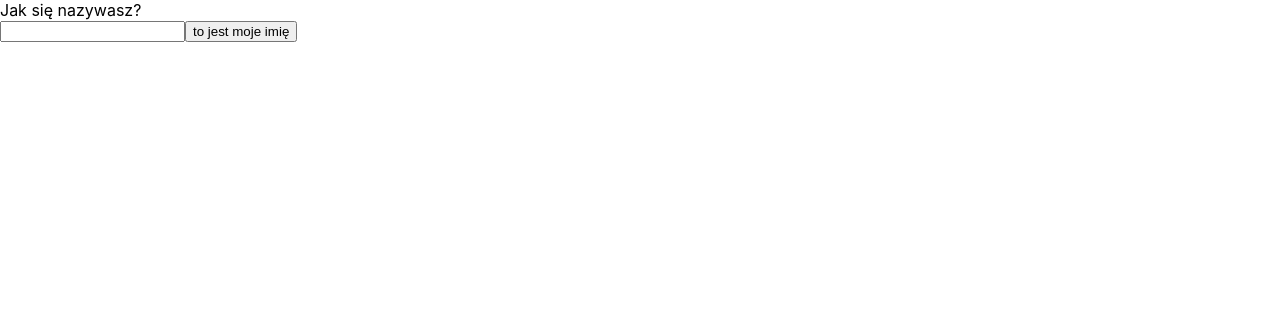
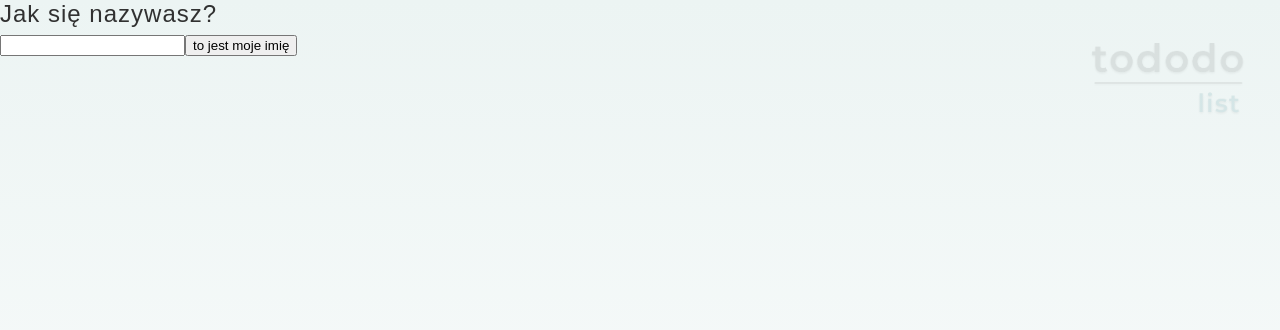
Before and after one commit to klaudiakrupa/tododolist, a React (Create React App) app: page / in a window 1280 px wide. Shown: the top 330 px of the page. Built offline with nearby package versions, Linux system fonts and the light colour scheme.

Commit message:
Added styles

```diff
--- a/src/components/App/App.jsx
+++ b/src/components/App/App.jsx
@@ -11,6 +11,8 @@ import HomePage from "../HomePage";
 import PlanPage from "../PlanPage";
 import NewTaskPage from "../NewTaskPage";
 
+import components from "./styles";
+
 const combinedReducers = combineReducers({
   homePageState,
   newTaskPageState,
@@ -19,10 +21,12 @@ const combinedReducers = combineReducers({
 const store = createStore(combinedReducers);
 
 const App = () => {
+  const { Logo, Main } = components;
   return (
     <Provider store={store}>
       <Router>
-        <div>
+        <Main>
+          <Logo src="/tododo-logo.png" />
           <Switch>
             <Route exact path="/">
               <HomePage />
@@ -34,7 +38,7 @@ const App = () => {
               <NewTaskPage />
             </Route>
           </Switch>
-        </div>
+        </Main>
       </Router>
     </Provider>
   );
--- /dev/null
+++ b/src/components/App/styles.js
@@ -0,0 +1,24 @@
+import styled from "styled-components";
+
+export default {
+  Logo: styled.img`
+    width: 10rem;
+    position: absolute;
+    top: 2rem;
+    right: 2rem;
+    opacity: 0.5;
+  `,
+  Main: styled.div`
+    background: rgb(236, 244, 243);
+    background: linear-gradient(
+      180deg,
+      rgba(236, 244, 243, 1) 0%,
+      rgba(255, 255, 255, 1) 100%
+    );
+    width: 100%;
+    height: 100%;
+    font-family: "Montserrat", sans-serif;
+    letter-spacing: 1px;
+    color: #313131;
+  `,
+};
--- a/src/components/HomePage/TasksListItem.jsx
+++ /dev/null
@@ -1,35 +0,0 @@
-import React from "react";
-import PropTypes from "prop-types";
-import { useDispatch } from "react-redux";
-import { TOGGLE_TASK, DELETE_TASK } from "../../store/actionTypes";
-
-const TasksListItem = (props) => {
-  const { name, date, time, labels, taskId, isChecked } = props.task;
-  const dispatch = useDispatch();
-
-  const onCheckToggle = () => dispatch({ type: TOGGLE_TASK, payload: taskId });
-
-  const onDeleteClicked = () =>
-    dispatch({ type: DELETE_TASK, payload: taskId });
-
-  return (
-    <div>
-      <div onClick={onCheckToggle}>ZROBIONE</div>
-      {isChecked && <div>brawo!</div>}
-      {`${name}, ${date}, ${time}, ${labels.map((x) => x.label).join()}`}
-      <div onClick={onDeleteClicked}>DELETE</div>
-    </div>
-  );
-};
-
-TasksListItem.propTypes = {
-  name: PropTypes.string.isRequired,
-  date: PropTypes.string.isRequired,
-  time: PropTypes.string.isRequired,
-  labels: PropTypes.array,
-};
-
-TasksListItem.defaultProps = {
-  labels: [],
-};
-export default TasksListItem;
--- a/src/components/HomePage/index.jsx
+++ b/src/components/HomePage/index.jsx
@@ -3,9 +3,20 @@ import { useHistory } from "react-router-dom";
 import { useDispatch, useSelector } from "react-redux";
 import { SET_USER_NAME } from "./actionTypes";
 
-import TasksList from "./TasksList";
+import TasksList from "../../shared/TaskList/TasksList";
+
+import components from "./styles";
 
 const HomePage = () => {
+  const {
+    WelcomeText,
+    Name,
+    Main,
+    MainWithoutUsername,
+    MainWithUsername,
+    Button,
+  } = components;
+
   const history = useHistory();
   const dispatch = useDispatch();
   const { userName } = useSelector((state) => state.homePageState);
@@ -14,28 +25,30 @@ const HomePage = () => {
   const onClickHandler = () =>
     dispatch({ type: SET_USER_NAME, payload: usernameInputValue });
   return (
-    <div>
+    <Main>
       {!userName && (
-        <div>
+        <MainWithoutUsername>
           <div>Jak się nazywasz?</div>
           <input onChange={(e) => setUsernameInputValue(e.target.value)} />
           <button onClick={onClickHandler}>to jest moje imię</button>
-        </div>
+        </MainWithoutUsername>
       )}
 
       {userName && (
-        <div>
-          <div>Dzień dobry, {userName}!</div>
+        <MainWithUsername>
+          <WelcomeText>
+            Dzień dobry, <Name>{userName}!</Name>
+          </WelcomeText>
           <TasksList currentDate={new Date()} />
-          <button onClick={() => history.push("plan")}>
+          <Button onClick={() => history.push("plan")}>
             zobacz plan na dziś
-          </button>
+          </Button>
           <button onClick={() => history.push("dodaj-zadanie")}>
             dodaj nowe zadanie
           </button>
-        </div>
+        </MainWithUsername>
       )}
-    </div>
+    </Main>
   );
 };
 
--- /dev/null
+++ b/src/components/HomePage/styles.js
@@ -0,0 +1,57 @@
+import styled from "styled-components";
+
+export default {
+  Main: styled.div`
+    font-family: "Montserrat", sans-serif;
+    font-size: 1.5em;
+
+    width: 100%;
+    height: 100%;
+    background: rgb(236, 244, 243);
+    background: linear-gradient(
+      180deg,
+      rgba(236, 244, 243, 1) 0%,
+      rgba(255, 255, 255, 1) 100%
+    );
+  `,
+
+  MainWithoutUsername: styled.div`
+    width: 100%;
+    height: 100%;
+  `,
+
+  MainWithUsername: styled.div`
+    width: 100%;
+    height: 100%;
+  `,
+
+  WelcomeText: styled.div`
+    font-weight: 100;
+    font-size: 2.5rem;
+  `,
+  Name: styled.div`
+    font-weight: 700;
+    color: #056674;
+  `,
+
+  Button: styled.button`
+    width: 90%;
+    height: 3rem;
+    border-radius: 0 0 1rem 1rem;
+    border: none;
+    background-color: #e9e9e9;
+    font-family: "Montserrat", sans-serif;
+    letter-spacing: 1px;
+    font-weight: 500;
+    color: #9c9c9c;
+    box-shadow: 0 3px 6px rgba(0, 0, 0, 0.16);
+    font-size: 1rem;
+    transition: all 0.3s;
+    cursor: pointer;
+
+    &:hover {
+      background-color: #056674;
+      color: #fff;
+    }
+  `,
+};
--- a/src/components/PlanPage/index.jsx
+++ b/src/components/PlanPage/index.jsx
@@ -3,7 +3,7 @@ import { useHistory } from "react-router-dom";
 import moment from "moment";
 import "moment/locale/pl";
 
-import TasksList from "../HomePage/TasksList";
+import TasksList from "../../shared/TaskList/TasksList";
 
 moment.locale("pl");
 
--- a/src/index.css
+++ b/src/index.css
@@ -1,13 +1,21 @@
-body {
+body,
+html {
   margin: 0;
-  font-family: -apple-system, BlinkMacSystemFont, 'Segoe UI', 'Roboto', 'Oxygen',
-    'Ubuntu', 'Cantarell', 'Fira Sans', 'Droid Sans', 'Helvetica Neue',
+  font-family: -apple-system, BlinkMacSystemFont, "Segoe UI", "Roboto", "Oxygen",
+    "Ubuntu", "Cantarell", "Fira Sans", "Droid Sans", "Helvetica Neue",
     sans-serif;
   -webkit-font-smoothing: antialiased;
   -moz-osx-font-smoothing: grayscale;
+
+  width: 100%;
+  height: 100%;
 }
 
+#root {
+  width: 100%;
+  height: 100%;
+}
 code {
-  font-family: source-code-pro, Menlo, Monaco, Consolas, 'Courier New',
+  font-family: source-code-pro, Menlo, Monaco, Consolas, "Courier New",
     monospace;
 }
--- a/src/components/HomePage/TasksList.jsx
+++ b/src/shared/TaskList/TasksList.jsx
@@ -1,7 +1,7 @@
 import React, { useEffect, useState } from "react";
 import { useDispatch, useSelector } from "react-redux";
 
-import TasksListItem from "./TasksListItem";
+import TasksListItem from "../TaskList/TasksListItem";
 
 const TasksList = ({ currentDate }) => {
   const { dailyTasks } = useSelector((state) => state.tasksState);
--- /dev/null
+++ b/src/shared/TaskList/TasksListItem/index.jsx
@@ -0,0 +1,50 @@
+import React from "react";
+import PropTypes from "prop-types";
+import { useDispatch } from "react-redux";
+import { TOGGLE_TASK, DELETE_TASK } from "../../../store/actionTypes";
+
+import components from "./styles";
+
+const TasksListItem = (props) => {
+  const {
+    TaskItem,
+    TimeBox,
+    TaskBox,
+    CheckBox,
+    Label,
+    TaskName,
+    DeleteIcon,
+  } = components;
+
+  const { name, time, labels, taskId, isChecked } = props.task;
+  const dispatch = useDispatch();
+
+  const onCheckToggle = () => dispatch({ type: TOGGLE_TASK, payload: taskId });
+
+  const onDeleteClicked = () =>
+    dispatch({ type: DELETE_TASK, payload: taskId });
+
+  return (
+    <TaskItem>
+      <TimeBox>{time}</TimeBox>
+      <TaskBox>
+        <CheckBox onClick={onCheckToggle} isChecked={isChecked} />
+        <Label>{labels.map((x) => x.label).join()}</Label>
+        <TaskName>{name}</TaskName>
+        <DeleteIcon onClick={onDeleteClicked}>DELETE</DeleteIcon>
+      </TaskBox>
+    </TaskItem>
+  );
+};
+
+TasksListItem.propTypes = {
+  name: PropTypes.string.isRequired,
+  date: PropTypes.string.isRequired,
+  time: PropTypes.string.isRequired,
+  labels: PropTypes.array,
+};
+
+TasksListItem.defaultProps = {
+  labels: [],
+};
+export default TasksListItem;
--- /dev/null
+++ b/src/shared/TaskList/TasksListItem/styles.js
@@ -0,0 +1,19 @@
+import styled from "styled-components";
+
+export default {
+  TaskItem: styled.div`
+    width: 90%;
+  `,
+
+  TimeBox: styled.div``,
+
+  TaskBox: styled.div``,
+
+  CheckBox: styled.div``,
+
+  Label: styled.div``,
+
+  TaskName: styled.div``,
+
+  DeleteIcon: styled.div``,
+};
```
Also changed, not shown: public/tododo-logo.png (added).
